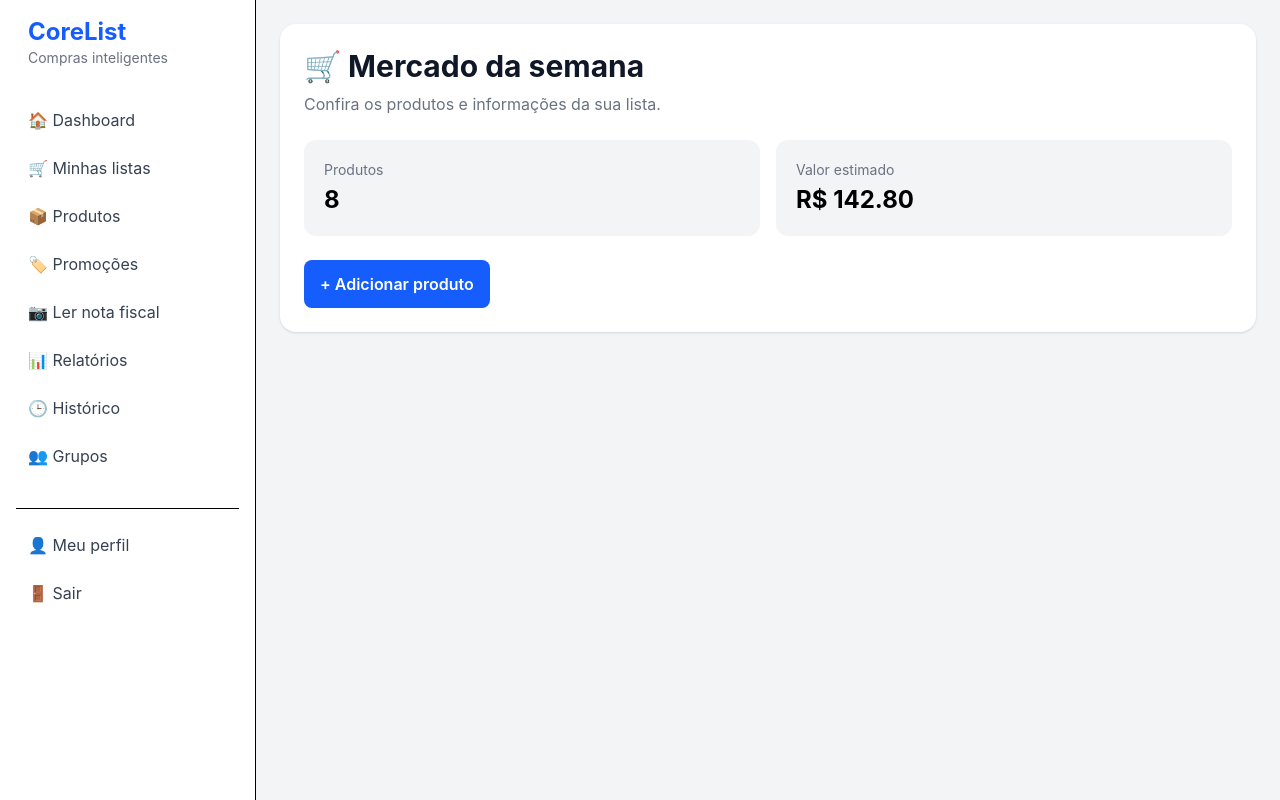
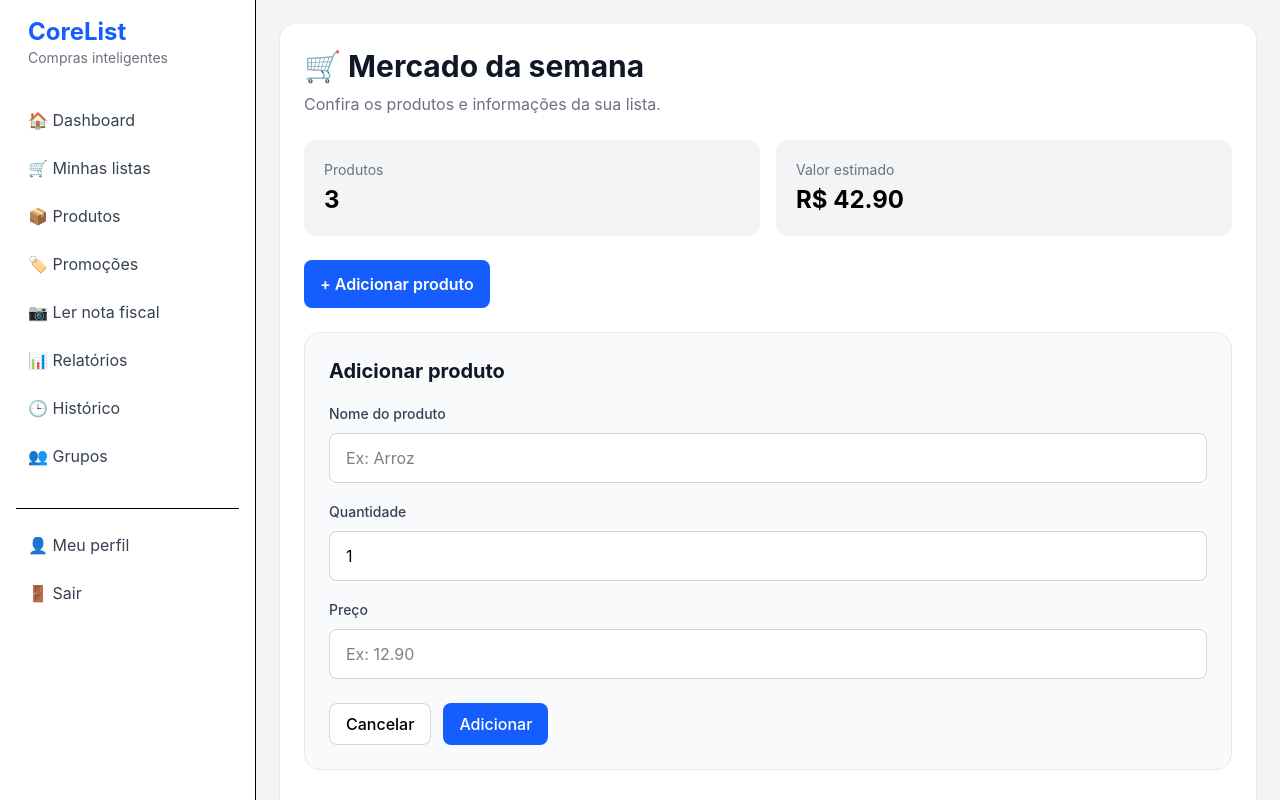
Before and after one commit to jvxp34/corelist-frontend-v2, a React (Vite) app: page /listas/1 in a window 1280 px wide. Both pictures are taken after a click on the button "+ Adicionar produto". Shown: the top 800 px of the page. Built offline with nearby package versions, Linux system fonts and the light colour scheme.

Commit message:
feat: adiciona produtos às listas

```diff
--- a/src/pages/ListDetail.tsx
+++ b/src/pages/ListDetail.tsx
@@ -1,6 +1,11 @@
 import { useParams } from 'react-router-dom'
+import { useState } from 'react'
 
 function ListDetail() {
+  const [mostrarFormulario, setMostrarFormulario] = useState(false)
+  const [nomeProduto, setNomeProduto] = useState('')
+  const [quantidade, setQuantidade] = useState(1)
+  const [preco, setPreco] = useState('')
   const { id } = useParams()
 
   const listas = [
@@ -17,6 +22,43 @@ function ListDetail() {
       valor: 320.40,
     },
   ]
+
+  const [produtos, setProdutos] = useState([
+  {
+    id: 1,
+    nome: 'Arroz',
+    quantidade: 2,
+    preco: 12.00,
+  },
+  {
+    id: 2,
+    nome: 'Café',
+    quantidade: 1,
+    preco: 18.90,
+  },
+])
+
+function adicionarProduto() {
+  if (nomeProduto.trim() === '' || preco === '') {
+    return
+  }
+
+  const novoProduto = {
+    id: Date.now(),
+    nome: nomeProduto,
+    quantidade: quantidade,
+    preco: Number(preco),
+  }
+
+  setProdutos([...produtos, novoProduto])
+
+  setNomeProduto('')
+  setQuantidade(1)
+  setPreco('')
+  setMostrarFormulario(false)
+}
+
+
 
   const lista = listas.find(
     (item) => item.id === Number(id)
@@ -35,6 +77,16 @@ function ListDetail() {
       </div>
     )
   }
+
+  const quantidadeProdutos = produtos.reduce(
+  (total, produto) => total + produto.quantidade,
+  0
+)
+
+const valorTotal = produtos.reduce(
+  (total, produto) => total + produto.quantidade * produto.preco,
+  0
+)
 
   return (
     <div className="mx-auto max-w-6xl">
@@ -57,7 +109,7 @@ function ListDetail() {
             </p>
 
             <p className="mt-1 text-2xl font-bold">
-              {lista.produtos}
+              {quantidadeProdutos}
             </p>
           </div>
 
@@ -67,7 +119,7 @@ function ListDetail() {
             </p>
 
             <p className="mt-1 text-2xl font-bold">
-              R$ {lista.valor.toFixed(2)}
+              R$ {valorTotal.toFixed(2)}
             </p>
           </div>
 
@@ -75,10 +127,125 @@ function ListDetail() {
 
         <button
           type="button"
+          onClick={() => setMostrarFormulario(true)}
           className="mt-6 rounded-lg bg-blue-600 px-4 py-3 font-semibold text-white hover:bg-blue-700"
         >
           + Adicionar produto
         </button>
+
+        {mostrarFormulario && (
+  <div className="mt-6 rounded-2xl border border-gray-200 bg-gray-50 p-6">
+
+    <h2 className="text-xl font-bold text-gray-900">
+      Adicionar produto
+    </h2>
+
+    <div className="mt-4">
+      <label className="text-sm font-medium text-gray-700">
+        Nome do produto
+      </label>
+
+      <input
+        type="text"
+        value={nomeProduto}
+        onChange={(event) => setNomeProduto(event.target.value)}
+        placeholder="Ex: Arroz"
+        className="mt-2 w-full rounded-lg border border-gray-300 bg-white px-4 py-3 outline-none focus:border-blue-600"
+      />
+    </div>
+
+    <div className="mt-4">
+      <label className="text-sm font-medium text-gray-700">
+        Quantidade
+      </label>
+
+      <input
+        type="number"
+        min="1"
+        value={quantidade}
+        onChange={(event) => setQuantidade(Number(event.target.value))}
+        className="mt-2 w-full rounded-lg border border-gray-300 bg-white px-4 py-3 outline-none focus:border-blue-600"
+      />
+    </div>
+
+    <div className="mt-4">
+      <label className="text-sm font-medium text-gray-700">
+        Preço
+      </label>
+
+      <input
+        type="number"
+        min="0"
+        step="0.01"
+        value={preco}
+        onChange={(event) => setPreco(event.target.value)}
+        placeholder="Ex: 12.90"
+        className="mt-2 w-full rounded-lg border border-gray-300 bg-white px-4 py-3 outline-none focus:border-blue-600"
+      />
+    </div>
+
+    <div className="mt-6 flex gap-3">
+
+      <button
+        type="button"
+        onClick={() => {
+          setMostrarFormulario(false)
+          setNomeProduto('')
+          setQuantidade(1)
+          setPreco('')
+        }}
+        className="rounded-lg border border-gray-300 bg-white px-4 py-2 font-medium hover:bg-gray-50"
+      >
+        Cancelar
+      </button>
+
+      <button
+        type="button"
+        onClick={adicionarProduto}
+        className="rounded-lg bg-blue-600 px-4 py-2 font-medium text-white hover:bg-blue-700"
+      >
+        Adicionar
+      </button>
+
+    </div>
+
+  </div>
+)}
+
+<div className="mt-8">
+
+  <h2 className="text-2xl font-bold text-gray-900">
+    Produtos da lista
+  </h2>
+
+  <div className="mt-4 space-y-3">
+
+    {produtos.map((produto) => (
+      <div
+        key={produto.id}
+        className="flex items-center justify-between rounded-xl bg-white p-4 shadow"
+      >
+
+        <div>
+          <h3 className="font-semibold text-gray-900">
+            {produto.nome}
+          </h3>
+
+          <p className="text-sm text-gray-500">
+            Quantidade: {produto.quantidade}
+          </p>
+        </div>
+
+        <p className="font-bold text-gray-900">
+          R$ {produto.preco.toFixed(2)}
+        </p>
+
+      </div>
+    ))}
+
+  </div>
+
+</div>
 
       </div>
 
@@ -86,4 +253,5 @@ function ListDetail() {
   )
 }
 
+
 export default ListDetail
```
